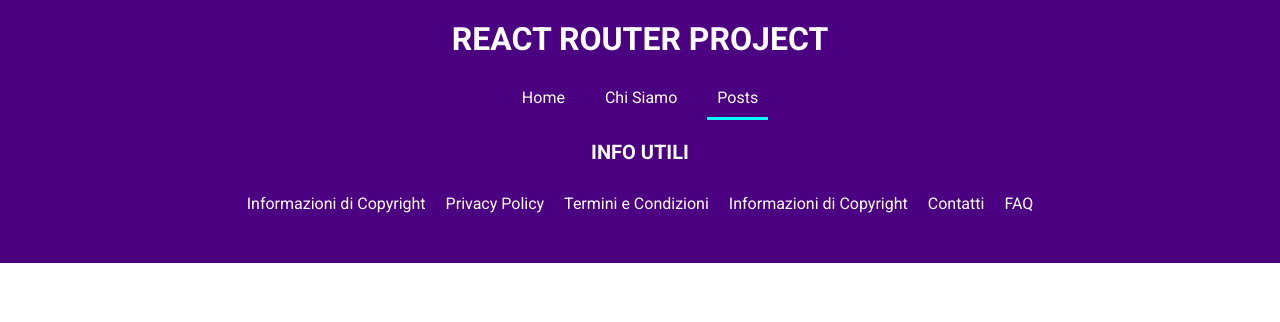
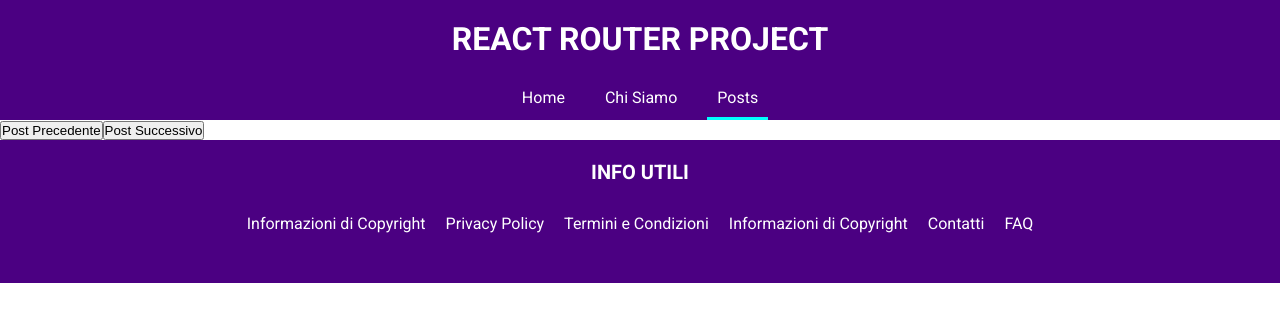
Before and after one commit to simoneburrai/react-router, a React (Vite) app: page /posts/1 in a window 1280 px wide. Shown: the top 322 px of the page. Built offline with nearby package versions, Linux system fonts and the light colour scheme; no server answers.

Commit message:
feat: added previous and next post button on the current post component

```diff
--- a/src/pages/Post.jsx
+++ b/src/pages/Post.jsx
@@ -1,29 +1,30 @@
 import axios from "axios";
 import { useEffect, useState } from "react";
-import { useParams } from "react-router-dom";
+import { useParams, Link } from "react-router-dom";
 const apiUrl = "https://jsonplaceholder.typicode.com/posts";
 
 
 function Post() {
+    const [post, setPost] = useState({});
     let { id } = useParams();
-    id = parseInt(id)
-    console.log("L'id è", id)
-    const [post, setPost] = useState({});
+    id = parseInt(id);
+    const apiUrlPost = `${apiUrl}/${id}`;
+    const previousId = ((id - 1) <= 0) ? id : (id - 1);
+    let nextId = (id + 1)
+
     useEffect(() => {
-        axios.get(apiUrl)
-            .then(res => {
-                const posts = res.data;
-                console.log(posts)
-                setPost(posts.find(post => post.id === id));
-            })
-    }, [])
+        axios.get(apiUrlPost)
+            .then(res => setPost(res.data));
+    }, [id])
 
-    console.log(post);
+    console.log("Questi son gli Id", previousId, nextId);
 
 
     return <div>
         <h3>{post.title}</h3>
         <p>{post.body}</p>
+        <button><Link to={`/posts/${previousId}`}>Post Precedente</Link></button>
+        <button><Link to={`/posts/${nextId}`}>Post Successivo</Link></button>
     </div>
 }
 
```
